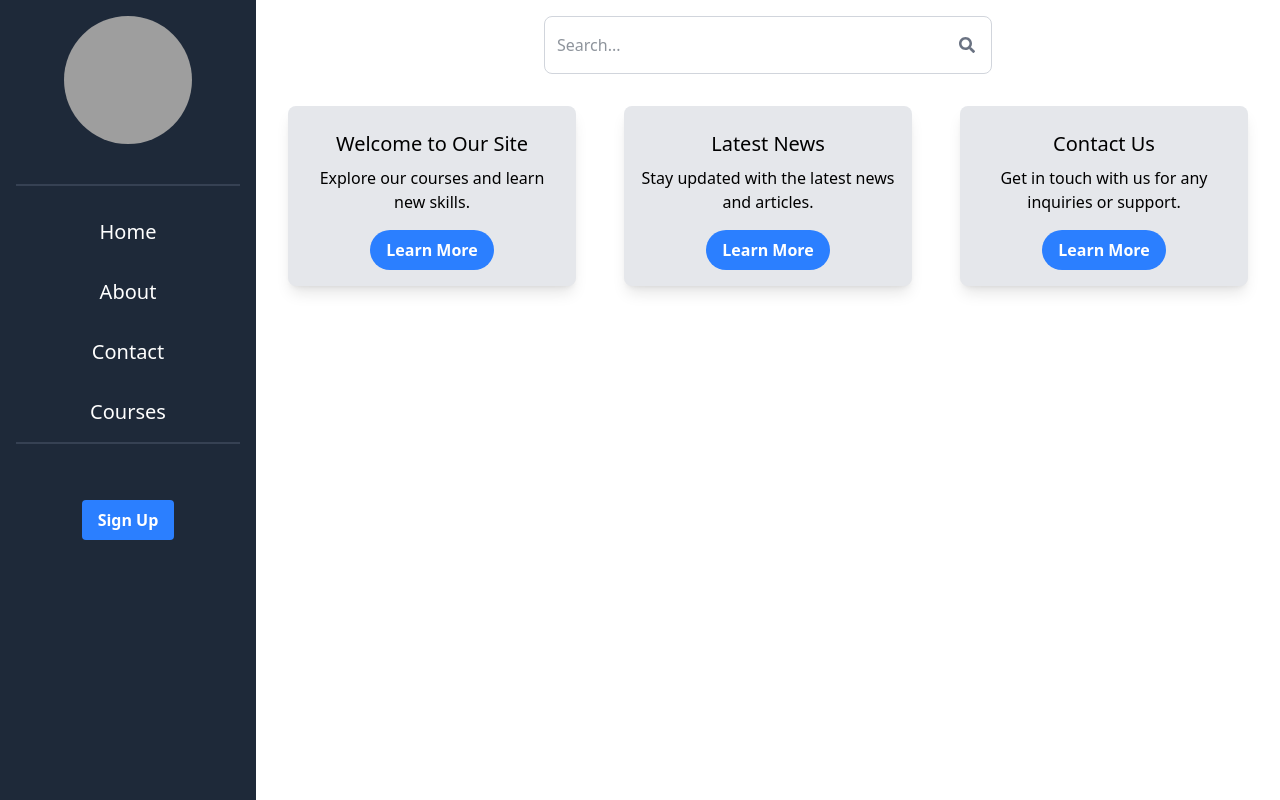
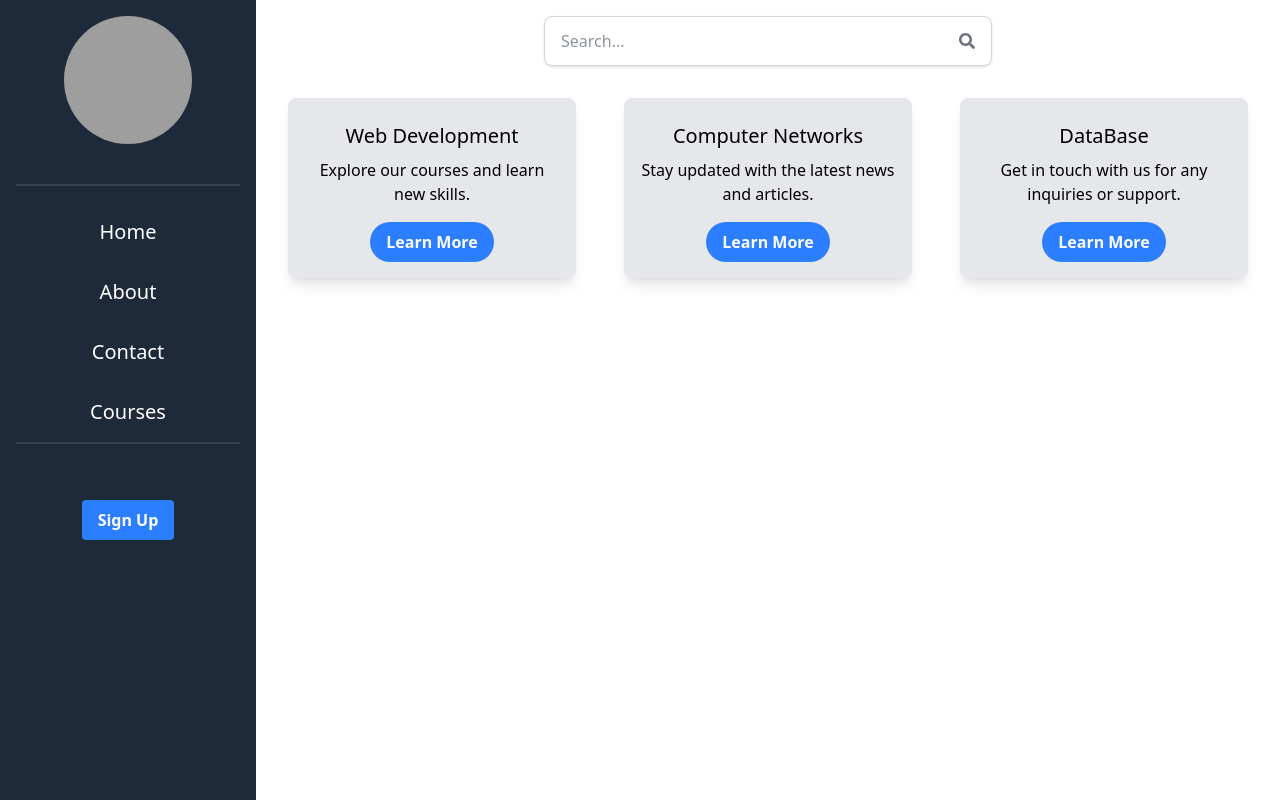
Before and after one commit to hari-dev-003/Learn_Mode, a React (Vite) app in the folder frontend/: page / in a window 1280 px wide. Built offline with nearby package versions, Linux system fonts and the light colour scheme; grey boxes are pictures that could not be loaded.

Commit message:
hotfix: Figured name convention in the Homepage and the in components

```diff
--- a/frontend/src/components/SearchBar.jsx
+++ b/frontend/src/components/SearchBar.jsx
@@ -4,8 +4,8 @@ import { FaSearch } from 'react-icons/fa';
 function SearchBar(){
    return (
        <>
-            <div className="border border-gray-300 rounded-lg p-2 flex items-center justify-between mb-4 w-full max-w-md">
-                <input type="text" placeholder="Search..." className="w-full mt-1 mb-1 p-1" />
+            <div className="border border-gray-300 rounded-lg p-2 flex items-center justify-between mb-4 w-full max-w-md shadow-sm hover:shadow-md transition-shadow duration-200">
+                <input type="text" placeholder="Search..." className="w-full mt-1 mb-1 px-2 outline-none" />
                 <button type="submit">
                     <FaSearch className="text-gray-500 hover:text-gray-700 mx-2" />
                 </button>
--- a/frontend/src/components/SideBarCourse.jsx
+++ b/frontend/src/components/SideBarCourse.jsx
@@ -3,11 +3,11 @@ function SideBarCourse(){
     <div>
       <div className="flex flex-col items-center justify-items-normal h-full">
       <h1 className="text-2xl font-bold mb-4 pt-4">Course Sidebar</h1>
-      <ul>
-        <li className="m-4 mb-2"><a href="#section1" className="text-blue-500 hover:underline">Section 1</a></li>
-        <li className=" m-4 mb-2"><a href="#section2" className="text-blue-500 hover:underline">Section 2</a></li>
-        <li className="m-4 mb-2"><a href="#section3" className="text-blue-500 hover:underline">Section 3</a></li>
-        <li className="m-4 mb-2"><a href="#section4" className="text-blue-500 hover:underline">Section 4</a></li>
+      <ul className= "list-none p-0 m-0  border-t border-gray-200 w-full">
+        <li className="m-4 mb-2 text-center"><a href="#section1" className="text-blue-500 hover:underline">Web Development</a></li>
+        <li className=" m-4 mb-2 text-center"><a href="#section2" className="text-blue-500 hover:underline">DSA</a></li>
+        <li className="m-4 mb-2 text-center"><a href="#section3" className="text-blue-500 hover:underline">Computer Networks</a></li>
+        <li className="m-4 mb-2 text-center"><a href="#section4" className="text-blue-500 hover:underline">DataBase</a></li>
       </ul>
     </div>
   </div>
--- a/frontend/src/pages/HomePage.jsx
+++ b/frontend/src/pages/HomePage.jsx
@@ -11,9 +11,9 @@ function HomePage() {
                  <SearchBar />
          </div>
         <div className="grid grid-cols-1 sm:grid-cols-2 lg:grid-cols-3 gap-4">
-        <Card title="Welcome to Our Site" description="Explore our courses and learn new skills." />
-        <Card title="Latest News" description="Stay updated with the latest news and articles." />
-        <Card title="Contact Us" description="Get in touch with us for any inquiries or support." />
+        <Card title="Web Development" description="Explore our courses and learn new skills." />
+        <Card title="Computer Networks" description="Stay updated with the latest news and articles." />
+        <Card title="DataBase" description="Get in touch with us for any inquiries or support." />
          </div>
         </div>
       </div>
```
